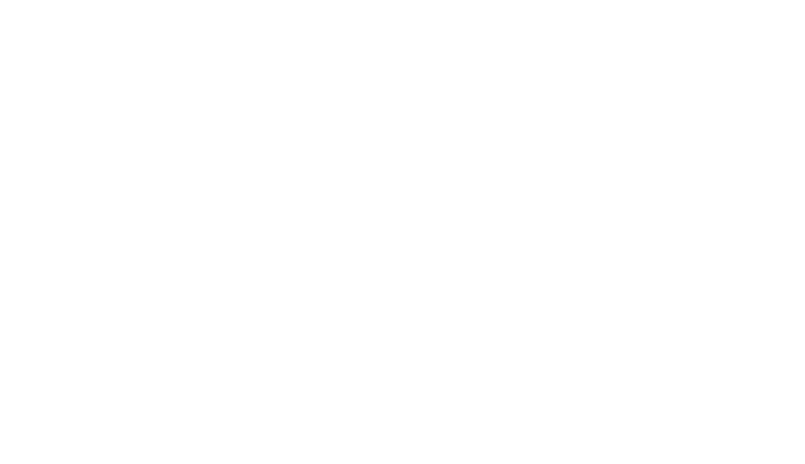
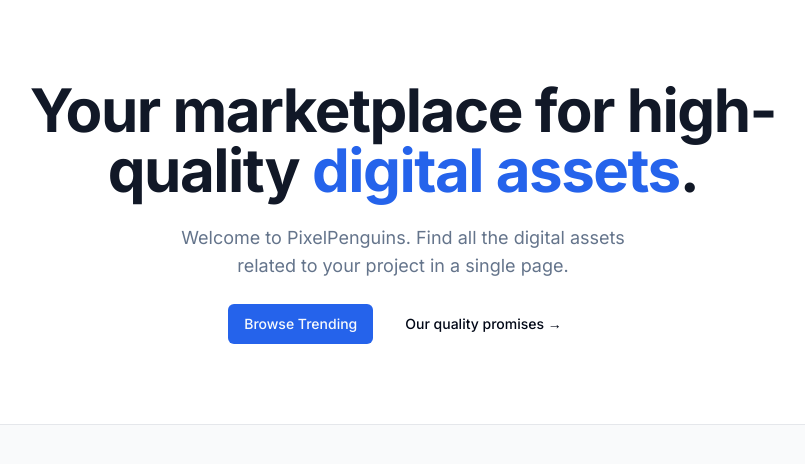
Before and after one commit to hriztam/Digital-MarketPlace, a Next.js app: page / in a window 1280 px wide. Shown: the top 464 px of the page, without its empty margins (237-1042 px from the left). Built offline with nearby package versions, Linux system fonts and the light colour scheme.

Commit message:
Hero section completed

```diff
--- a/package.json
+++ b/package.json
@@ -9,6 +9,7 @@
     "lint": "next lint"
   },
   "dependencies": {
+    "@radix-ui/react-slot": "^1.0.2",
     "class-variance-authority": "^0.7.0",
     "clsx": "^2.1.0",
     "lucide-react": "^0.316.0",
--- a/src/app/page.tsx
+++ b/src/app/page.tsx
@@ -1,9 +1,35 @@
 import MaxWidthWrapper from "@/components/MaxWidthWrapper";
+import { Button, buttonVariants } from "@/components/ui/button";
+import Link from "next/link";
 
 export default function Home() {
   return (
-    <MaxWidthWrapper>
-      <div className="py-20 mx-auto text-center flex flex-col items-center max-w-3xl"></div>
-    </MaxWidthWrapper>
+    <>
+      <MaxWidthWrapper>
+        <div className="py-20 mx-auto text-center flex flex-col items-center max-w-3xl">
+          <h1 className="text-4xl font-bold tracking-tight text-gray-900 sm:text-6xl">
+            Your marketplace for high-quality{" "}
+            <span className="text-blue-600">digital assets</span>.
+          </h1>
+          <p className="mt-6 text-lg max-w-prose text-muted-foreground">
+            Welcome to PixelPenguins. Find all the digital assets
+            <br />
+            related to your project in a single page.
+          </p>
+          <div className="flex flex-col sm:flex-row gap-4 mt-6">
+            <Link href="/products" className={buttonVariants()}>
+              Browse Trending
+            </Link>
+            <Button variant="ghost">Our quality promises &rarr;</Button>
+          </div>
+        </div>
+      </MaxWidthWrapper>
+
+      <section className="border-t border-gray-200 bg-gray-50">
+        <MaxWidthWrapper className="py-20">
+          <div className="grid grid-cols-1 gap-y-12 sm:grid-cols-2 sm:gap-x-6 lg:grid-cols-3 gap-x-8 lg:gap-y-0"></div>
+        </MaxWidthWrapper>
+      </section>
+    </>
   );
 }
--- /dev/null
+++ b/src/components/ui/button.tsx
@@ -0,0 +1,56 @@
+import * as React from "react"
+import { Slot } from "@radix-ui/react-slot"
+import { cva, type VariantProps } from "class-variance-authority"
+
+import { cn } from "@/lib/utils"
+
+const buttonVariants = cva(
+  "inline-flex items-center justify-center whitespace-nowrap rounded-md text-sm font-medium ring-offset-background transition-colors focus-visible:outline-none focus-visible:ring-2 focus-visible:ring-ring focus-visible:ring-offset-2 disabled:pointer-events-none disabled:opacity-50",
+  {
+    variants: {
+      variant: {
+        default: "bg-primary text-primary-foreground hover:bg-primary/90",
+        destructive:
+          "bg-destructive text-destructive-foreground hover:bg-destructive/90",
+        outline:
+          "border border-input bg-background hover:bg-accent hover:text-accent-foreground",
+        secondary:
+          "bg-secondary text-secondary-foreground hover:bg-secondary/80",
+        ghost: "hover:bg-accent hover:text-accent-foreground",
+        link: "text-primary underline-offset-4 hover:underline",
+      },
+      size: {
+        default: "h-10 px-4 py-2",
+        sm: "h-9 rounded-md px-3",
+        lg: "h-11 rounded-md px-8",
+        icon: "h-10 w-10",
+      },
+    },
+    defaultVariants: {
+      variant: "default",
+      size: "default",
+    },
+  }
+)
+
+export interface ButtonProps
+  extends React.ButtonHTMLAttributes<HTMLButtonElement>,
+    VariantProps<typeof buttonVariants> {
+  asChild?: boolean
+}
+
+const Button = React.forwardRef<HTMLButtonElement, ButtonProps>(
+  ({ className, variant, size, asChild = false, ...props }, ref) => {
+    const Comp = asChild ? Slot : "button"
+    return (
+      <Comp
+        className={cn(buttonVariants({ variant, size, className }))}
+        ref={ref}
+        {...props}
+      />
+    )
+  }
+)
+Button.displayName = "Button"
+
+export { Button, buttonVariants }
```
Also changed, not shown: 1 other file (tests, documents, lock files or other folders).
